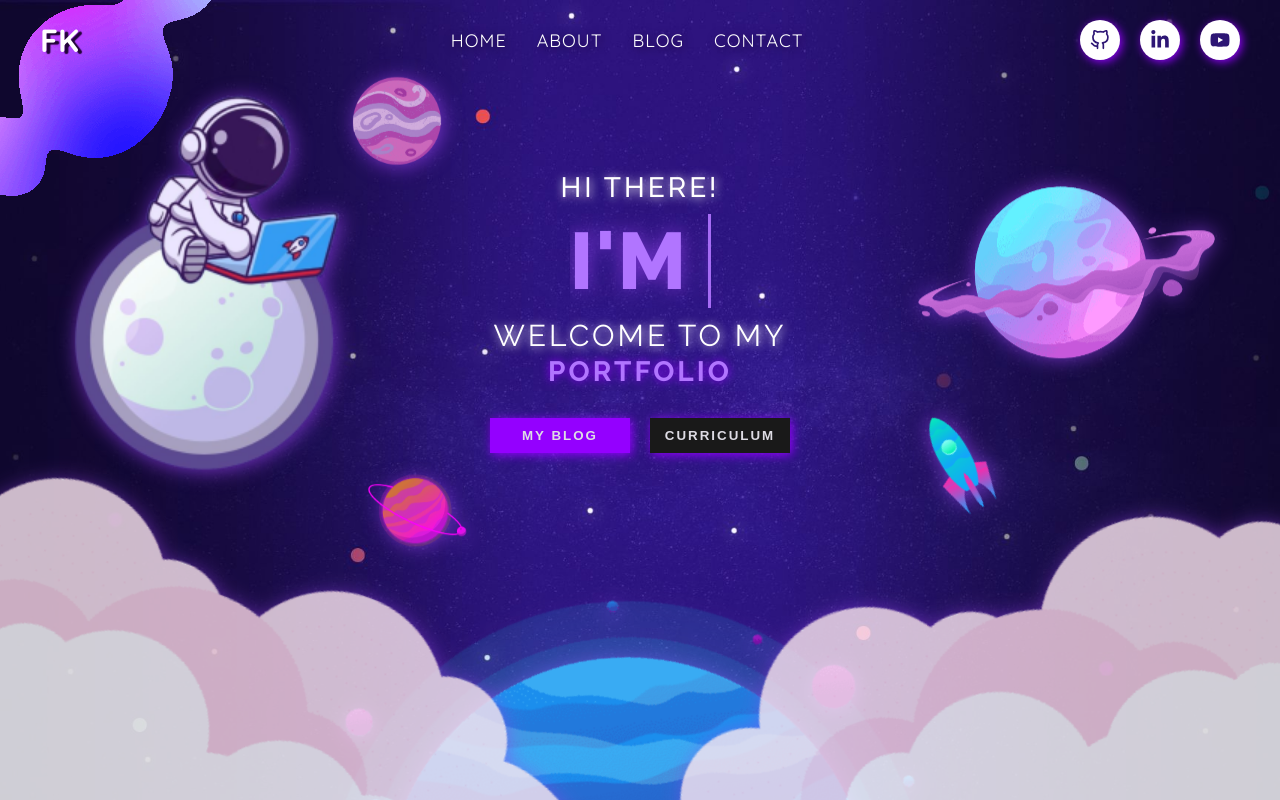
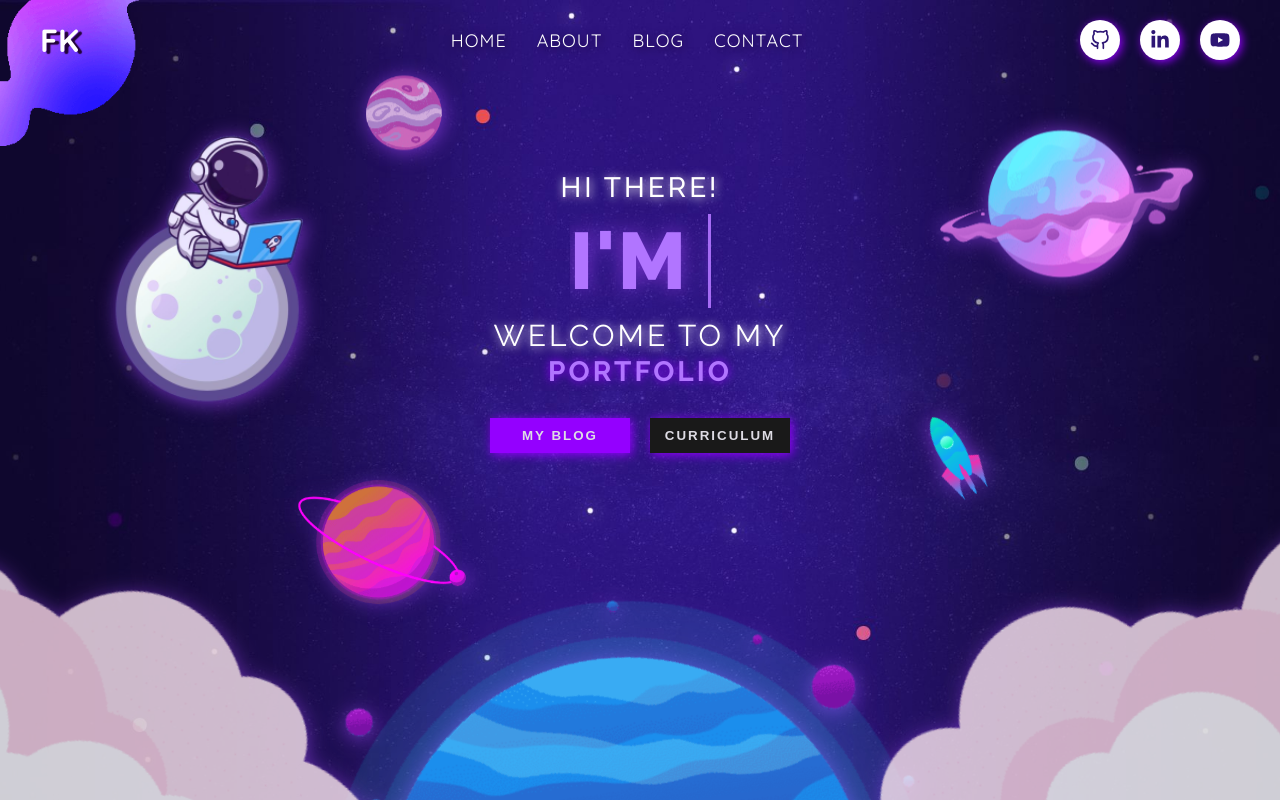
Before and after one commit to felipedalperio/portfolio, a React (Create React App) app: page / in a window 1280 px wide. Built offline with nearby package versions, Linux system fonts and the light colour scheme.

Commit message:
second commit

```diff
--- a/src/components/header/header.scss
+++ b/src/components/header/header.scss
@@ -10,6 +10,11 @@
     display: flex;
     flex-direction: column;
     backdrop-filter: blur(2px);
+    max-height: 900px;
+
+    @media (max-width:661px) {
+        height: 95vh;
+    }
 
     .top{
        flex:2;
@@ -20,6 +25,11 @@
         position: absolute;
         top:-100px;
         left: -50px;
+        width: 20%;
+        min-width: 100px;
+        @media (max-width:991px) {
+            display: none;
+        }
 
        }
        .meteoro{
@@ -40,16 +50,38 @@
 
             &:first-child{
                 animation-duration: 3s;
+                width: 50%;
+                min-width: 200px;
+                @media (max-width:661px) {
+                    display: none;
+
+                }
             }
             &:nth-child(2){
                 right: -40px;
                 top:200px;
+                width: 40%;
+                min-width: 120px;
+
+                @media (max-width:661px) {
+                    right: -80px;
+                    top:250px;
+
+                }
 
             }
             &:last-child{
                 right: -20px;
                 top: -200px;
                 animation-duration: 2.5s;
+                width: 20%;
+                min-width: 60px;
+
+                @media (max-width:661px) {
+                    right: -60px;
+                    top: -150px;
+
+                }
             }
         }
        }
@@ -64,14 +96,26 @@
             position: absolute;
             animation: shake 2s infinite linear;
             filter: drop-shadow( 0px 0px 10px rgba(153, 67, 240, 0.7));
-            &:nth-child(2){
+            &:nth-child(1){
                 animation-duration: 2.5s;
+                width: 60%;
+                min-width: 200px;
+                top:-150px;
+
             }
             &:last-child{
                 top:140px;
                 left: 80px;
                 transform: rotate(-30deg);
                 animation-name: shakeTransform;
+                width: 10%;
+                min-width: 35px;
+
+                @media (max-width:661px) {
+                    top:220px;
+                    left: 0px;
+
+                }
             }
         }
        }
@@ -85,6 +129,10 @@
         z-index: 9;
         gap:10px;
 
+        @media (max-width:991px) {
+            flex: 2;
+        }
+
         span{
             text-transform: uppercase;
             color: white;
@@ -96,6 +144,10 @@
                 font-size: 28px;
                 letter-spacing: 3px;
                 text-shadow: 1px 1px 10px white;
+
+                @media (max-width:991px) {
+                    font-size: 18px;
+                }
             }
 
             &:nth-child(3){
@@ -108,6 +160,10 @@
                     color: #B175FF;
                     text-shadow: 0px 0px 10px #9400FF;
                     font-weight: bold;
+                }
+
+                @media (max-width:991px) {
+                    font-size: 20px;
                 }
             }
         }
@@ -128,6 +184,10 @@
                 color: #B175FF;
                 text-shadow: none;
                 filter: drop-shadow( 0px 0px 10px rgba(153, 67, 240, 0.7));
+
+                @media (max-width:991px) {
+                    font-size: 60px;
+                }
             }
         }
 
@@ -184,6 +244,21 @@
                 max-width: 800px;
                 animation: innerRight 2s;
                 animation-fill-mode: forwards;
+
+                @media (max-width:1400px) {
+                    left:-400px;
+                }
+
+                @media (max-width:700px) {
+                    left:-450px;
+                    transform: rotate(80deg);
+                    bottom: -50px;
+                }
+
+                @media (max-width:661px) {
+                    left:-250px;
+
+                }
             }
             &:nth-child(2){
                 left:0;
@@ -192,6 +267,10 @@
                 z-index: 1;
                 top:50px;
                 animation: rotate 30s infinite linear 2s, innerUp 2s ;
+                @media (max-width:700px) {
+                    width: 400px;
+                    top:100px;
+                }
 
             }
             &:last-child{
@@ -201,6 +280,19 @@
                 max-width: 800px;
                 animation: innerLeft 2s ;
                 animation-fill-mode: forwards;
+
+                @media (max-width:1400px) {
+                    right:-400px;
+                }
+                @media (max-width:700px) {
+                    right:-450px;
+                    transform: rotate(-80deg);
+                    bottom: -50px;
+                }
+                @media (max-width:661px) {
+                    right:-250px;
+
+                }
             }
         }
     }
--- a/src/components/menu/menu.scss
+++ b/src/components/menu/menu.scss
@@ -22,6 +22,10 @@
         display: flex;
         align-items: center;
         justify-content: center;
+
+        @media (max-width:700px) {
+            display: none;
+        }
         ul{
             display: flex;
             gap:30px;
@@ -39,6 +43,7 @@
     }
     .right{
         display: flex;
+        justify-content: flex-end;
         gap:20px;
         flex:1;
         .circle{
```
